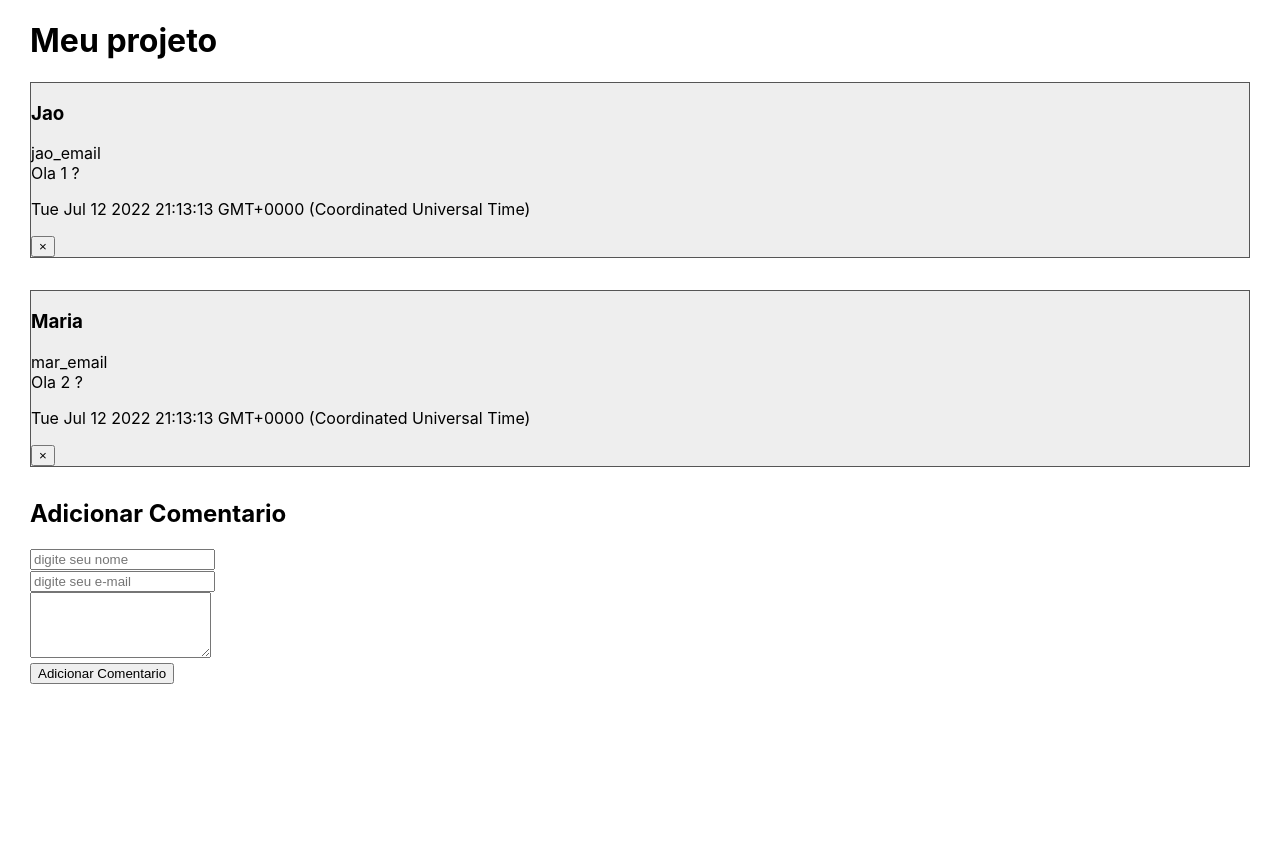
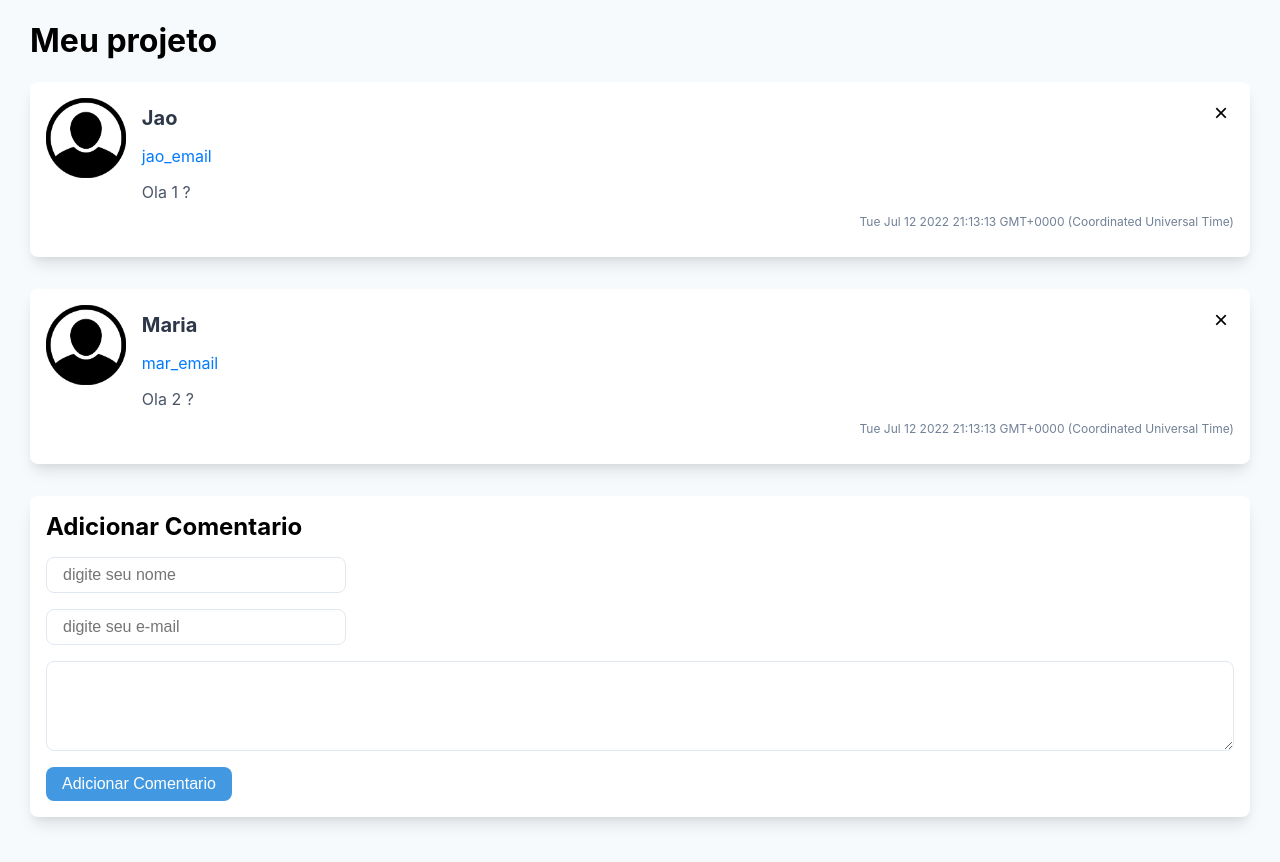
Before and after one commit to hadiljr/udemy-react-basico, a React (Create React App) app: page / in a window 1280 px wide. Shown: the top 862 px of the page. Before the commit the page ends 800 px from the top, so only its background shows below. Built offline with nearby package versions, Linux system fonts and the light colour scheme.

Commit message:
Aula Estilod dos Componentes

```diff
--- a/src/App.css
+++ b/src/App.css
@@ -1,3 +1,55 @@
+* {
+  box-sizing: border-box;
+}
+
+body {
+  background-color: #f7fafc;
+}
+
 .App {
   padding: 0 30px;
 }
+
+.Novo-Comentario {
+  border-radius: .5rem;
+  box-shadow: 0 10px 15px -3px rgba(0, 0, 0, .1), 0 4px 6px -2px rgba(0, 0, 0, .05);
+  padding: 1rem;
+  background-color: #fff;
+  margin-bottom: 3rem;
+}
+
+.Novo-Comentario h2 {
+  margin: 0;
+}
+
+.Novo-Comentario input, .Novo-Comentario textarea {
+  color: #4a5568;
+  background-color: #fff;
+  border: 1px solid #e2e8f0;
+  font-size: 1rem;
+  padding: .5rem 1rem;
+  margin: 1rem 0;
+  display: block;
+  border-radius: .5rem;
+}
+
+.Novo-Comentario input {
+  width: 300px;
+}
+
+.Novo-Comentario textarea {
+  width: 100%;
+}
+
+.Novo-Comentario button {
+  background-color: #4299e1;
+  color: #fff;
+  font-size: 1rem;
+  padding: .5rem 1rem;
+  border-radius: .5rem;
+  border: none;
+}
+
+.Novo-Comentario button:hover {
+  background-color: #2b6cb0;
+}
--- a/src/App.js
+++ b/src/App.js
@@ -76,7 +76,7 @@
           )
         }
 
-        <form method="post" onSubmit={this.adicionarComentario}>
+        <form method="post" onSubmit={this.adicionarComentario} className="Novo-Comentario">
           <h2>Adicionar Comentario</h2>
           <div>
             <input
--- a/src/components/Comentario.css
+++ b/src/components/Comentario.css
@@ -1,5 +1,53 @@
-.Comentario{
-    background-color: #eee;
+.Comentario {
+    background-color: #fff;
     margin-bottom: 2rem;
-    border: 1px solid #555;
+    border-radius: .5rem;
+    box-shadow: 0 10px 15px -3px rgba(0, 0, 0, .1), 0 4px 6px -2px rgba(0, 0, 0, .05);
+    padding: 1rem;
+    display: flex;
 }
+
+.Comentario:hover {
+    background-color: #cce5ff;
+}
+
+.Comentario .avatar {
+    max-width: 80px;
+    max-height: 80px;
+}
+
+.Comentario .conteudo {
+    margin-left: 1rem;
+    width: 100%;
+    position: relative;
+}
+
+.Comentario .conteudo .nome {
+    font-size: 1.25rem;
+    margin: .5rem 0 .25rem 0;
+    color: #2d3748
+}
+
+.Comentario .conteudo .email {
+    color: #007bff;
+}
+
+.Comentario .conteudo .mensagem {
+    color: #4a5568;
+    margin: .5rem 0;
+}
+
+.Comentario .conteudo .data {
+    text-align: right;
+    color: #718096;
+    font-size: .75rem;
+}
+
+.Comentario .conteudo button {
+    position: absolute;
+    top: 0;
+    right: 0;
+    border: none;
+    background: none;
+    font-size: 1.5rem;
+}
--- a/src/components/Comentario.js
+++ b/src/components/Comentario.js
@@ -1,17 +1,24 @@
 import './Comentario.css'
 import React from "react";
+import avatarImg from './user.png'
 
 //JSX
 const Comentario = props => {
 
 
+
     return (
     <div className='Comentario'>
-        <h3>{props.nome}</h3>
-        <div>{props.email}</div>
-        <div>{props.children}</div>
-        <p>{props.data.toString()}</p>
-        <button onClick={props.onRemove}>&times;</button>
+        <img className='avatar' src={avatarImg} alt={props.nome}/>
+
+        <div className='conteudo'>
+            <h3 className='nome'>{props.nome}</h3>
+            <p className='email'>{props.email}</p>
+            <p className='mensagem'>{props.children}</p>
+            <p className='data'>{props.data.toString()}</p>
+            <button onClick={props.onRemove}>&times;</button>
+        </div>
+
     </div>
     );
 };
```
Also changed, not shown: src/components/user.png (added).
